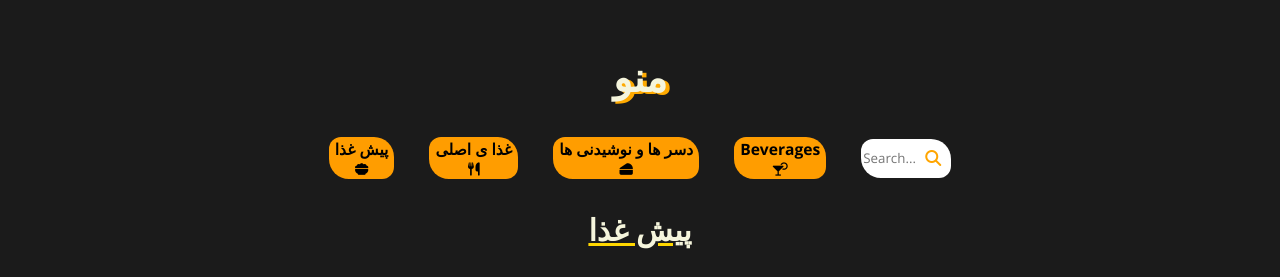
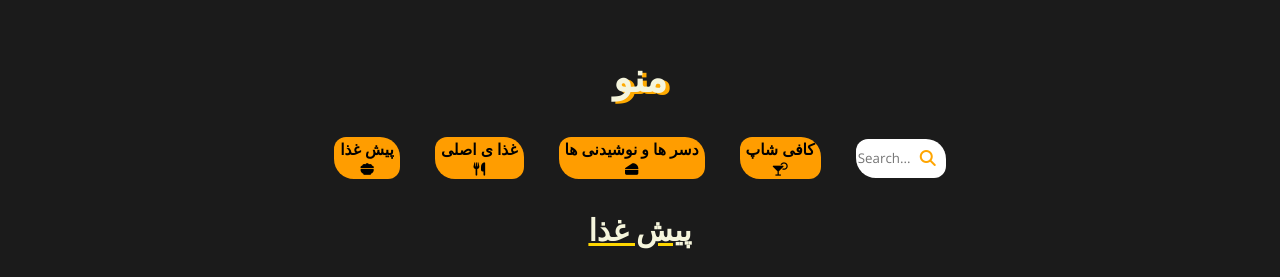
Before and after one commit to tabanresturant/tabanresturant.github.io, a plain HTML site: page index.html in a window 1280 px wide. Shown: the part 500-777 px from the top of the page. Drawn offline with nearby package versions, Linux system fonts and the light colour scheme; a script that the page names is missing.

Commit message:
Update index.html

```diff
--- a/index.html
+++ b/index.html
@@ -71,7 +71,7 @@
             <i class="fa-solid fa-cheese"></i>
           </button>
           <button class="category-button" data-category="beverage">
-            <h3>Beverages</h3>
+            <h3>کافی شاپ</h3>
             <i class="fa-solid fa-martini-glass-citrus"></i>
           </button>
 
```
